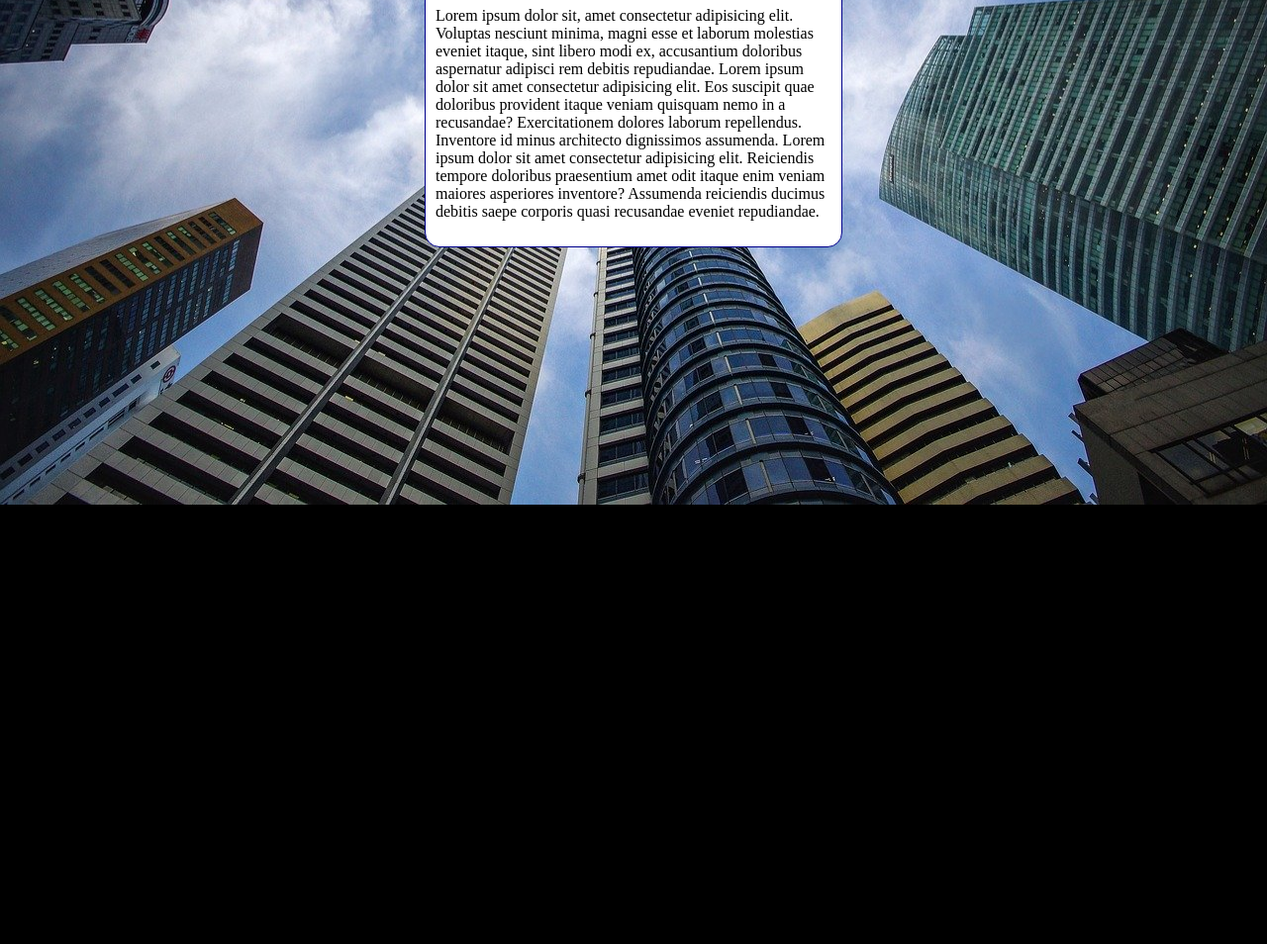
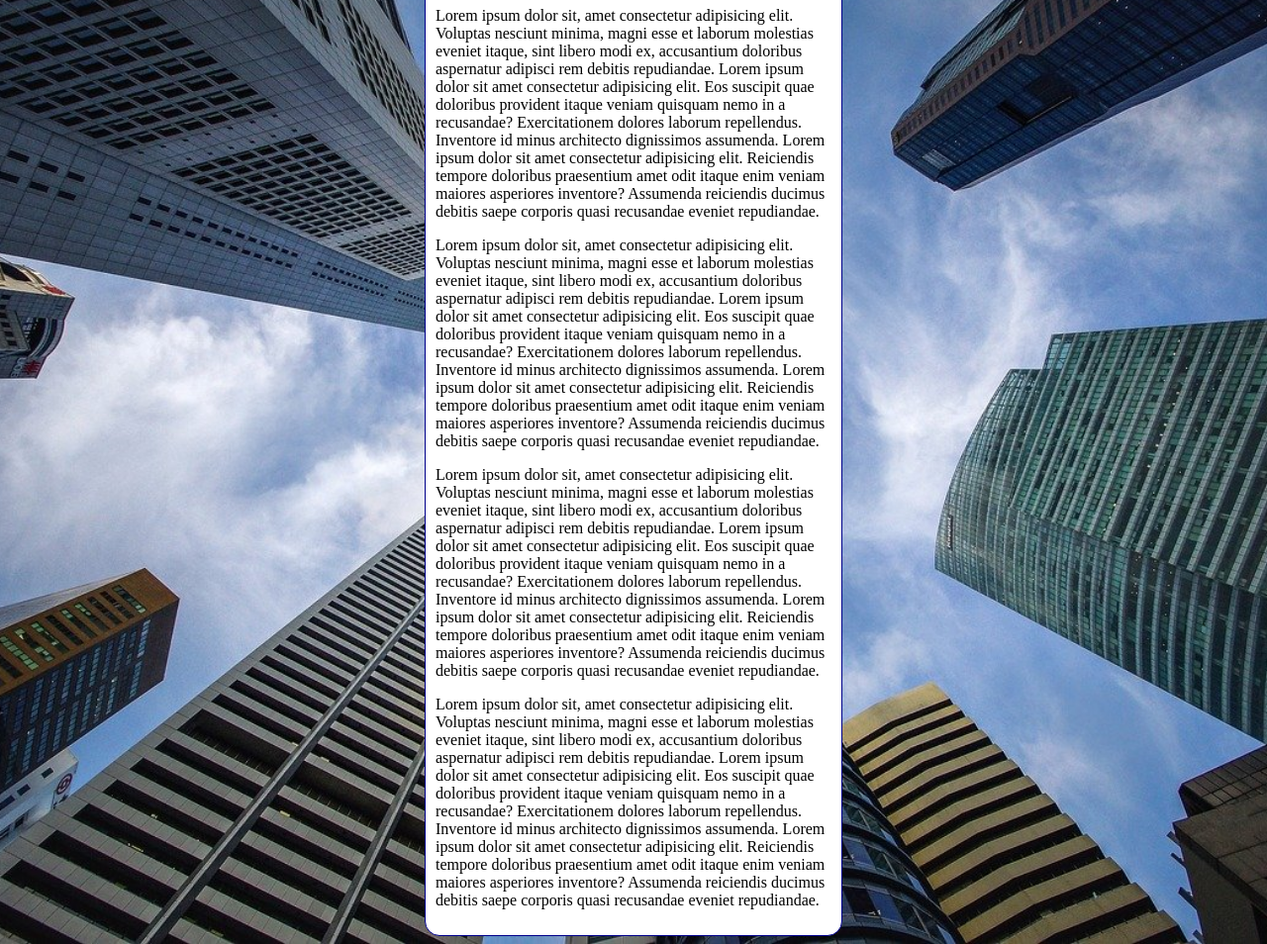
Before and after one commit to raquelpandolfi/html-css, a plain HTML site: page exercícios/ex022/fundo006.html in a window 1280 px wide. Shown: the part 92-1046 px from the top of the page at 99% size. Before the commit the page ends 800 px from the top, so only its background shows below. Drawn offline with Linux system fonts and the light colour scheme.

Commit message:
add modification exercise 022

```diff
--- a/exercícios/ex022/fundo006.html
+++ b/exercícios/ex022/fundo006.html
@@ -29,6 +29,9 @@
     <main>
         <h1>Teste</h1>
         <p>Lorem ipsum dolor sit, amet consectetur adipisicing elit. Voluptas nesciunt minima, magni esse et laborum molestias eveniet itaque, sint libero modi ex, accusantium doloribus aspernatur adipisci rem debitis repudiandae. Lorem ipsum dolor sit amet consectetur adipisicing elit. Eos suscipit quae doloribus provident itaque veniam quisquam nemo in a recusandae? Exercitationem dolores laborum repellendus. Inventore id minus architecto dignissimos assumenda. Lorem ipsum dolor sit amet consectetur adipisicing elit. Reiciendis tempore doloribus praesentium amet odit itaque enim veniam maiores asperiores inventore? Assumenda reiciendis ducimus debitis saepe corporis quasi recusandae eveniet repudiandae.</p>
+        <p>Lorem ipsum dolor sit, amet consectetur adipisicing elit. Voluptas nesciunt minima, magni esse et laborum molestias eveniet itaque, sint libero modi ex, accusantium doloribus aspernatur adipisci rem debitis repudiandae. Lorem ipsum dolor sit amet consectetur adipisicing elit. Eos suscipit quae doloribus provident itaque veniam quisquam nemo in a recusandae? Exercitationem dolores laborum repellendus. Inventore id minus architecto dignissimos assumenda. Lorem ipsum dolor sit amet consectetur adipisicing elit. Reiciendis tempore doloribus praesentium amet odit itaque enim veniam maiores asperiores inventore? Assumenda reiciendis ducimus debitis saepe corporis quasi recusandae eveniet repudiandae.</p>
+        <p>Lorem ipsum dolor sit, amet consectetur adipisicing elit. Voluptas nesciunt minima, magni esse et laborum molestias eveniet itaque, sint libero modi ex, accusantium doloribus aspernatur adipisci rem debitis repudiandae. Lorem ipsum dolor sit amet consectetur adipisicing elit. Eos suscipit quae doloribus provident itaque veniam quisquam nemo in a recusandae? Exercitationem dolores laborum repellendus. Inventore id minus architecto dignissimos assumenda. Lorem ipsum dolor sit amet consectetur adipisicing elit. Reiciendis tempore doloribus praesentium amet odit itaque enim veniam maiores asperiores inventore? Assumenda reiciendis ducimus debitis saepe corporis quasi recusandae eveniet repudiandae.</p>
+        <p>Lorem ipsum dolor sit, amet consectetur adipisicing elit. Voluptas nesciunt minima, magni esse et laborum molestias eveniet itaque, sint libero modi ex, accusantium doloribus aspernatur adipisci rem debitis repudiandae. Lorem ipsum dolor sit amet consectetur adipisicing elit. Eos suscipit quae doloribus provident itaque veniam quisquam nemo in a recusandae? Exercitationem dolores laborum repellendus. Inventore id minus architecto dignissimos assumenda. Lorem ipsum dolor sit amet consectetur adipisicing elit. Reiciendis tempore doloribus praesentium amet odit itaque enim veniam maiores asperiores inventore? Assumenda reiciendis ducimus debitis saepe corporis quasi recusandae eveniet repudiandae.</p>
     </main>
 </body>
 </html>
```
